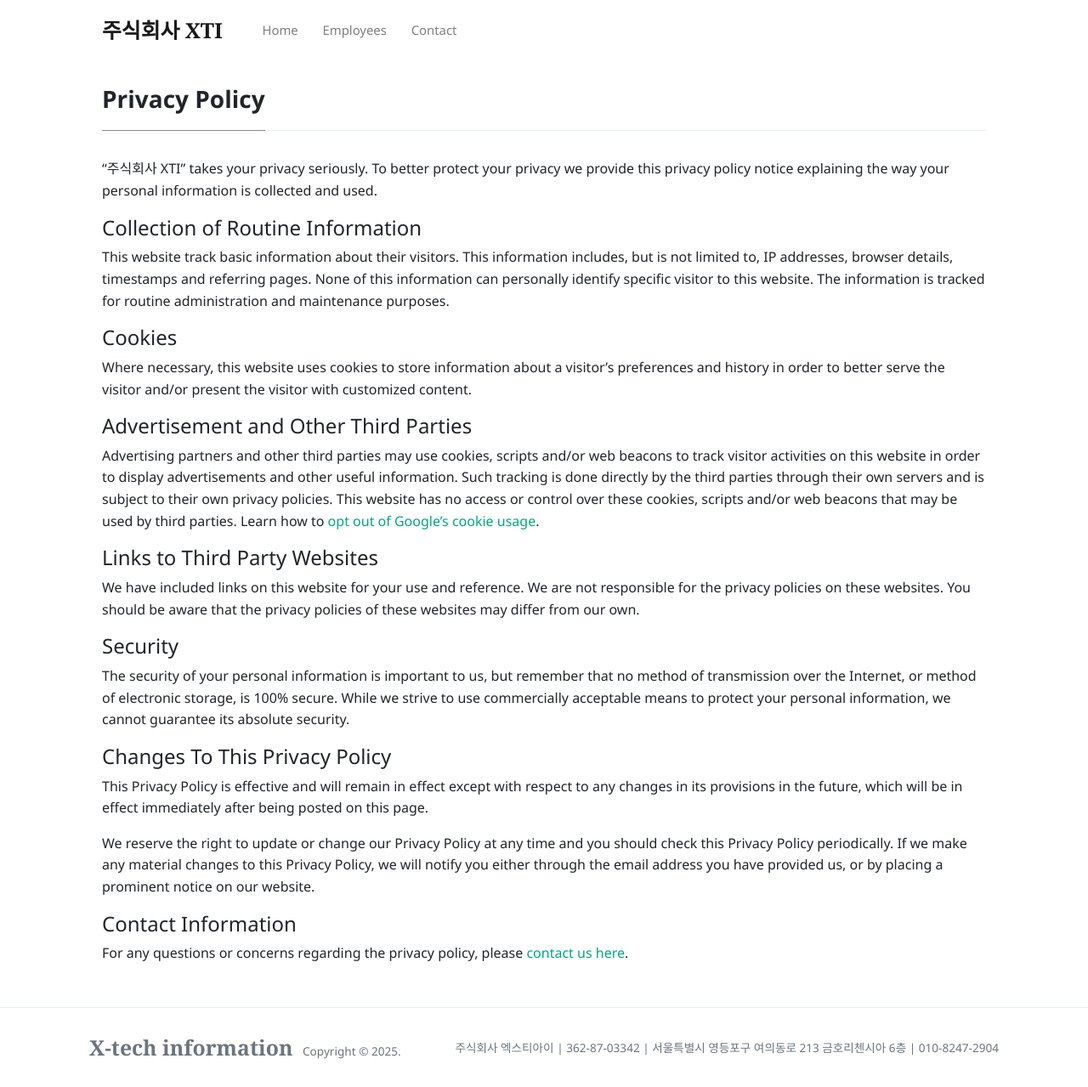
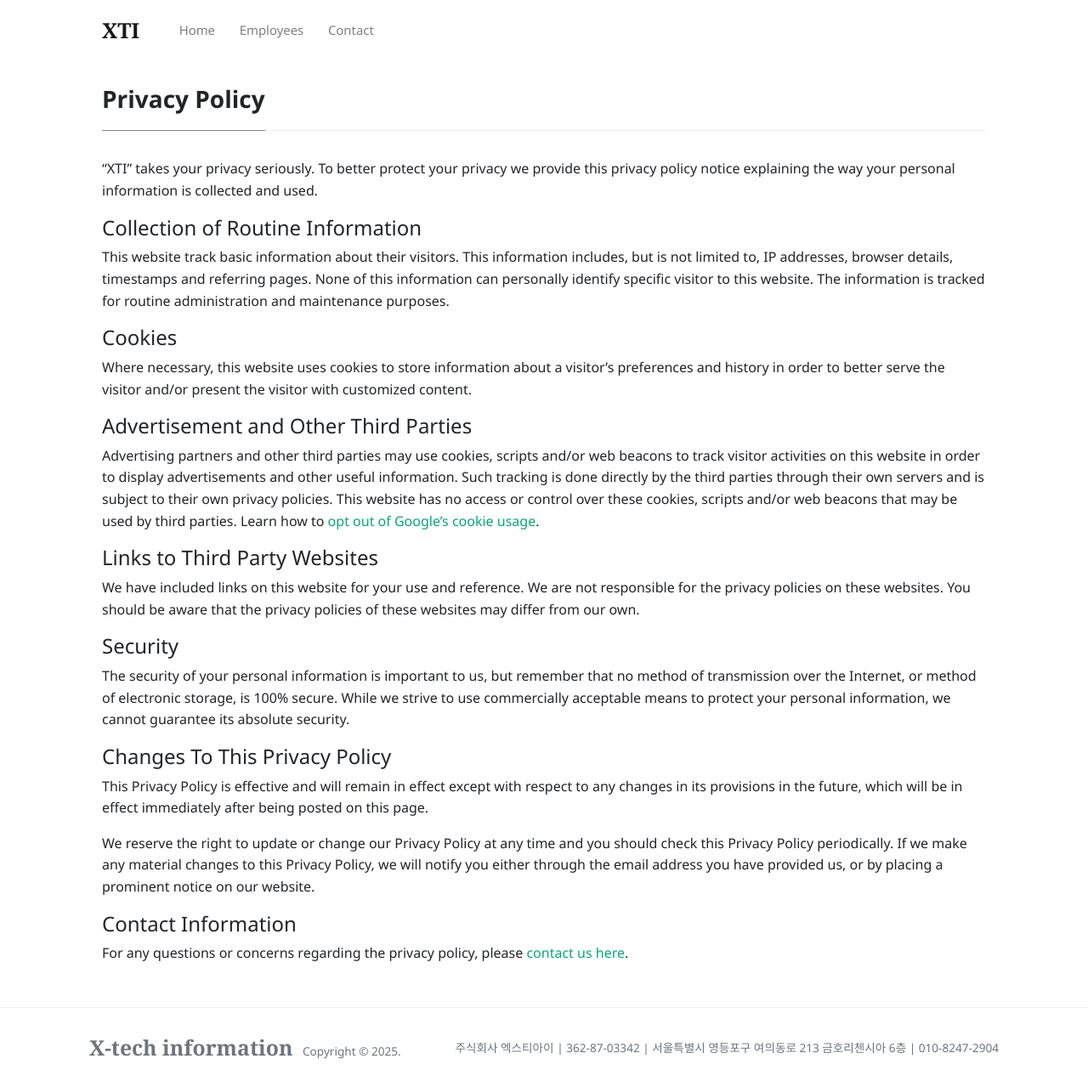
Before and after one commit to skps2000/XTI_CORP, a Jekyll site: the page built from _pages/privacy-policy.md, in a window 1280 px wide and 1279 px high. Shown: the whole window at 85% size. Built offline with Jekyll 4.4.1, drawn with Linux system fonts in a browser that asks for light colours; nearby versions of some CDN libraries.

Commit message:
Update _config.yml

```diff
--- a/_config.yml
+++ b/_config.yml
@@ -1,5 +1,5 @@
 # Site
-name: '주식회사 XTI'
+name: 'XTI'
 description: 'Xtension information Tech'
 logo: 'assets/images/logo.png'
 favicon: 'assets/images/favicon.ico'
```
